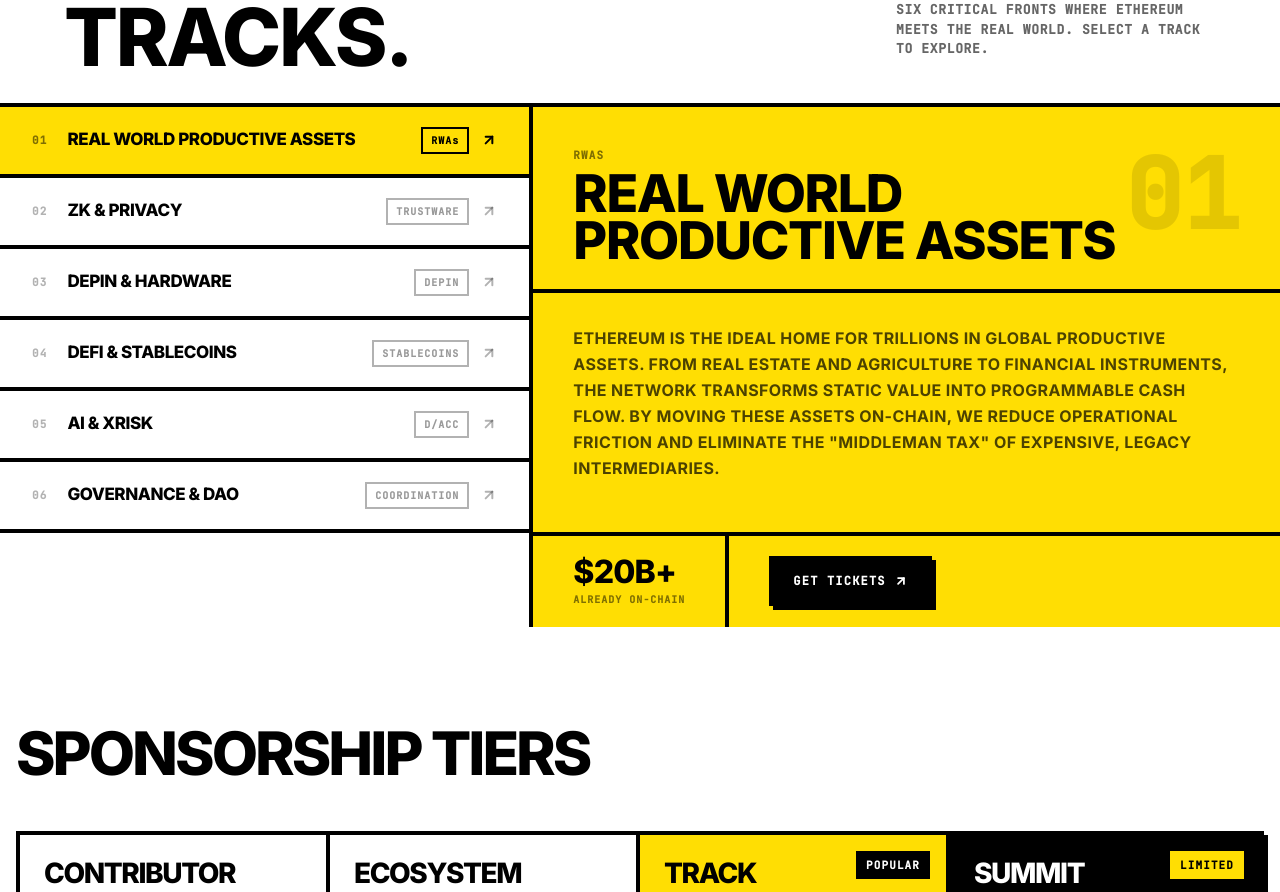
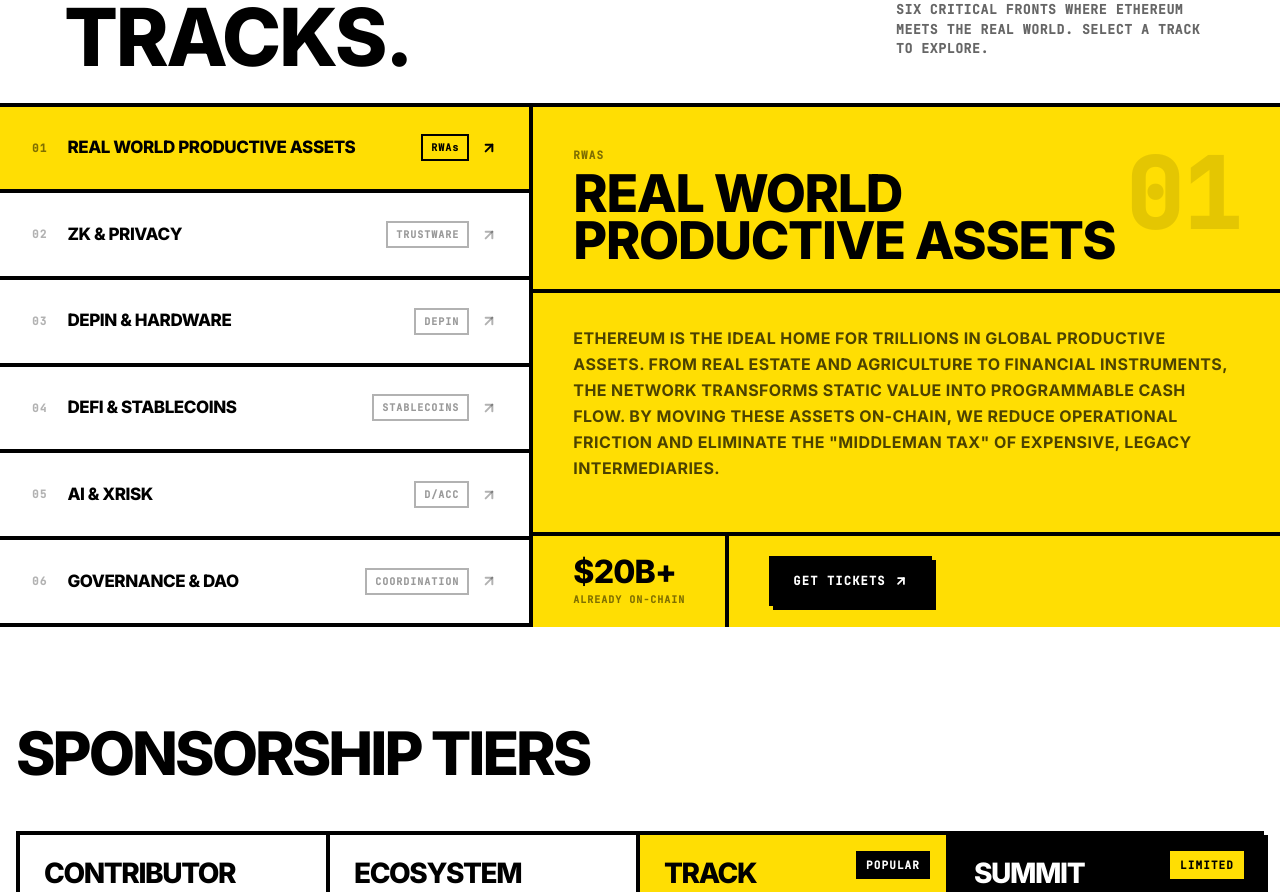
Before and after one commit to ETHisxyz/website-prod, a Next.js app: page /sponsor in a window 1280 px wide. Shown: the part 8119-9011 px from the top of the page. Built offline with nearby package versions, Linux system fonts and the light colour scheme.

Commit message:
Orchids run changes (2026-03-19T15:20:54.429Z)

```diff
--- a/src/components/sections/tracks.tsx
+++ b/src/components/sections/tracks.tsx
@@ -95,7 +95,7 @@ const TracksSection = () => {
         </div>
 
         {/* Main layout */}
-        <div className="grid grid-cols-1 md:grid-cols-12 min-h-[520px]">
+        <div className="grid grid-cols-1 md:grid-cols-12 md:h-[520px]">
           {/* Track list */}
           <div className="md:col-span-5 border-r-0 md:border-r-4 border-black flex flex-col">
             {tracks.map((track, i) => (
@@ -104,7 +104,7 @@ const TracksSection = () => {
                 onMouseEnter={() => setActive(i)}
                 onClick={() => setActive(i)}
                 className={`
-                  group w-full text-left flex items-center justify-between px-8 py-5 border-b-4 border-black transition-all duration-150
+                  group w-full text-left flex items-center justify-between px-8 py-5 border-b-4 border-black transition-all duration-150 flex-1
                   ${active === i ? 'bg-primary' : 'bg-white hover:bg-black hover:text-white'}
                 `}
               >
@@ -135,8 +135,8 @@ const TracksSection = () => {
           </div>
 
             {/* Detail panel */}
-            <div className={`md:col-span-7 flex flex-col ${activeTrack.color}`}>
-              <div className={`flex items-start justify-between px-10 pt-10 pb-6 border-b-4 ${activeTrack.color === 'bg-black' ? 'border-white' : 'border-black'} ${activeTrack.textColor}`}>
+            <div className={`md:col-span-7 flex flex-col h-full ${activeTrack.color}`}>
+              <div className={`flex items-start justify-between px-10 pt-10 pb-6 border-b-4 flex-shrink-0 ${activeTrack.color === 'bg-black' ? 'border-white' : 'border-black'} ${activeTrack.textColor}`}>
                 <div>
                   <p className="font-mono text-[11px] font-black tracking-widest opacity-50 uppercase mb-2">{activeTrack.tag}</p>
                   <h3 className="text-[38px] md:text-[52px] font-black uppercase leading-[0.9] tracking-tight">
@@ -148,7 +148,7 @@ const TracksSection = () => {
                 </span>
               </div>
 
-              <div className={`px-10 py-8 flex-grow ${activeTrack.textColor}`}>
+              <div className={`px-10 py-8 flex-grow overflow-hidden ${activeTrack.textColor}`}>
                 <p className={`text-[15px] md:text-[16px] font-bold leading-relaxed tracking-wide uppercase ${
                   activeTrack.textColor === 'text-white' ? 'text-white/80' : 'text-black/70'
                 }`}>
@@ -156,7 +156,7 @@ const TracksSection = () => {
                 </p>
               </div>
 
-              <div className={`flex items-center gap-0 border-t-4 ${activeTrack.color === 'bg-black' ? 'border-white' : 'border-black'} mt-auto`}>
+              <div className={`flex items-center gap-0 border-t-4 flex-shrink-0 ${activeTrack.color === 'bg-black' ? 'border-white' : 'border-black'} mt-auto`}>
                 <div className={`px-10 py-5 border-r-4 ${activeTrack.color === 'bg-black' ? 'border-white' : 'border-black'} ${activeTrack.textColor}`}>
                 <p className="text-[32px] font-black tracking-tight leading-none">{activeTrack.stat}</p>
                 <p className={`font-mono text-[10px] font-black tracking-widest uppercase mt-1 ${
```
Also changed, not shown: .orchids/files/claude-1773933588604-sr2c3x/1-image-1773933440946.png (added), .orchids/files/claude-1773933588604-sr2c3x/2-image-1773933448761.png (added).
